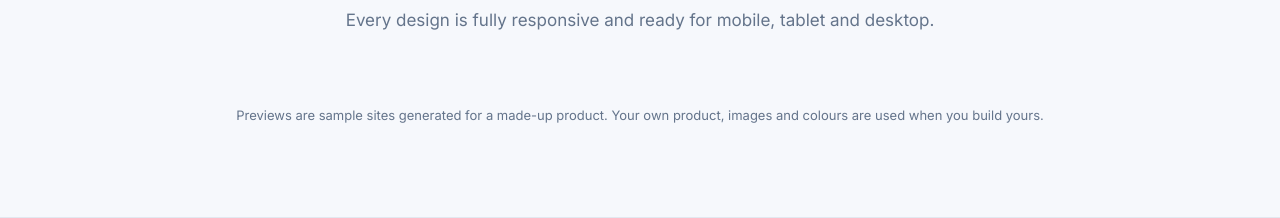
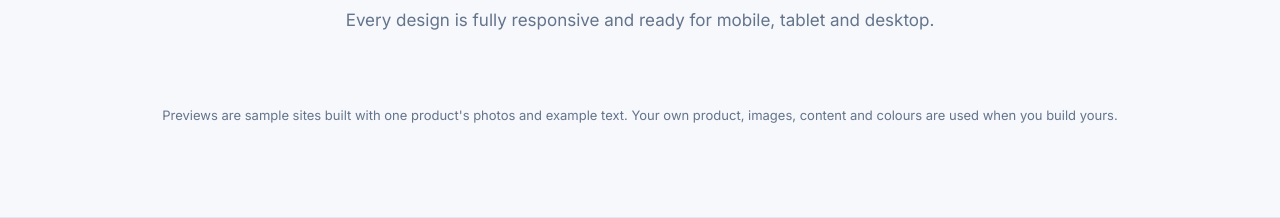
Before and after one commit to hellogautambharvad18-cloud/affiliate-generator, a Flask app: template templates/landing.html in a window 1280 px wide. Shown: the part 3192-3410 px from the top of the page. Run offline with Flask 3, Linux system fonts and the light colour scheme; the template is opened without the code that fills it, so the values that code supplies are empty; some libraries are stand-ins or nearby versions.

Commit message:
Landing previews: use the real product images (Horsewood) for all 17 designs

```diff
--- a/templates/landing.html
+++ b/templates/landing.html
@@ -69,7 +69,7 @@
     <div class="design"><a class="shot" href="/static/designs/design-{{k}}.webp" target="_blank" rel="noopener" aria-label="Open the Design {{k}} sample preview"><div class="sw" style="background:linear-gradient(135deg,{{ swatches[loop.index0 % swatches|length] }})"></div><img src="/static/designs/design-{{k}}.webp" alt="Sample website made with Design {{k}}" width="640" height="733" loading="lazy" onerror="this.remove()"></a><div class="t"><b>Design {{k}}</b><span>{{label}}</span></div></div>
     {% endfor %}
   </div>
-  <p class="design-note">Previews are sample sites generated for a made-up product. Your own product, images and colours are used when you build yours.</p>
+  <p class="design-note">Previews are sample sites built with one product's photos and example text. Your own product, images, content and colours are used when you build yours.</p>
 </div></section>
 
 <section class="block alt"><div class="container">
```
Also changed, not shown: static/designs/design-1.webp, static/designs/design-10.webp, static/designs/design-11.webp, static/designs/design-12.webp, static/designs/design-13.webp, static/designs/design-14.webp, static/designs/design-15.webp, static/designs/design-16.webp, static/designs/design-17.webp, static/designs/design-2.webp, static/designs/design-3.webp, static/designs/design-4.webp, static/designs/design-5.webp, static/designs/design-6.webp, 3 more files.
